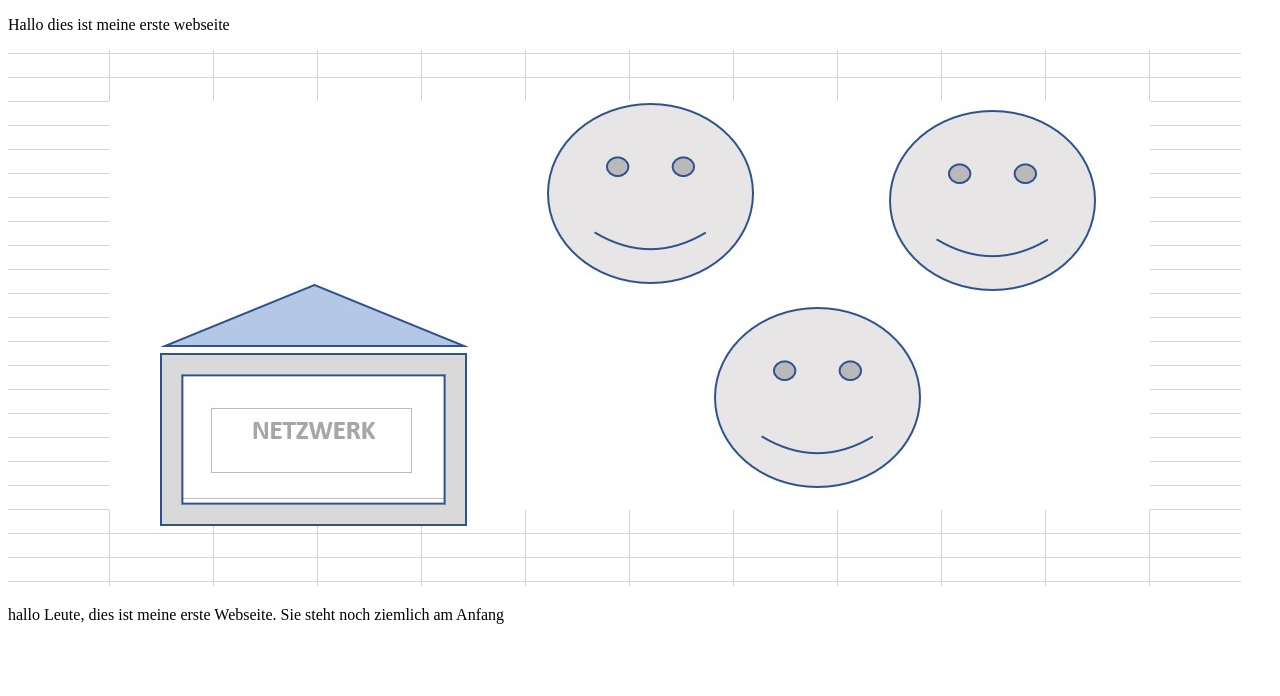
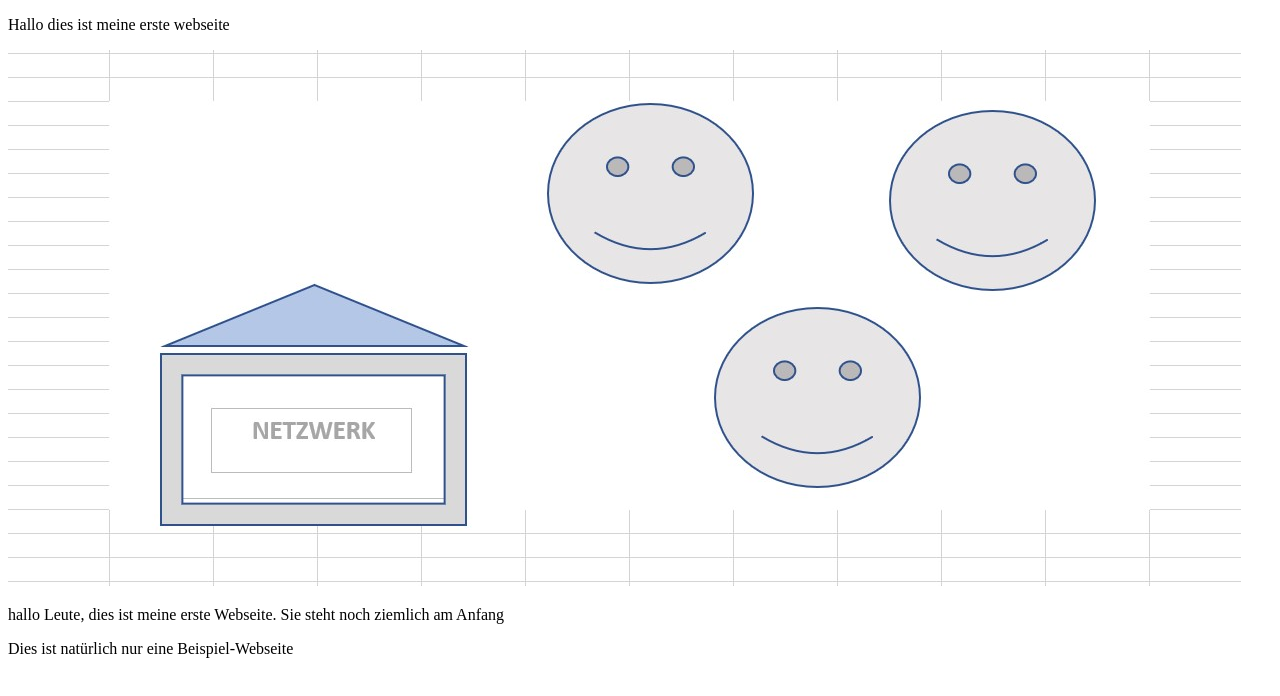
Before and after one commit to pascall100/myfirstwebsite, a plain HTML site: page index.html in a window 1280 px wide. Drawn offline with Linux system fonts and the light colour scheme.

Commit message:
version 4
version 4 neuer text

```diff
--- a/index.html
+++ b/index.html
@@ -10,5 +10,6 @@
     <p>Hallo dies ist meine erste webseite</p>
     <img src="netzwerk_555.jpg" alt="netzwerk">
     <P> hallo Leute, dies ist meine erste Webseite. Sie steht noch ziemlich am Anfang</P>
+<p> Dies ist natürlich nur eine Beispiel-Webseite</p>
 </body>
 </html>
```
